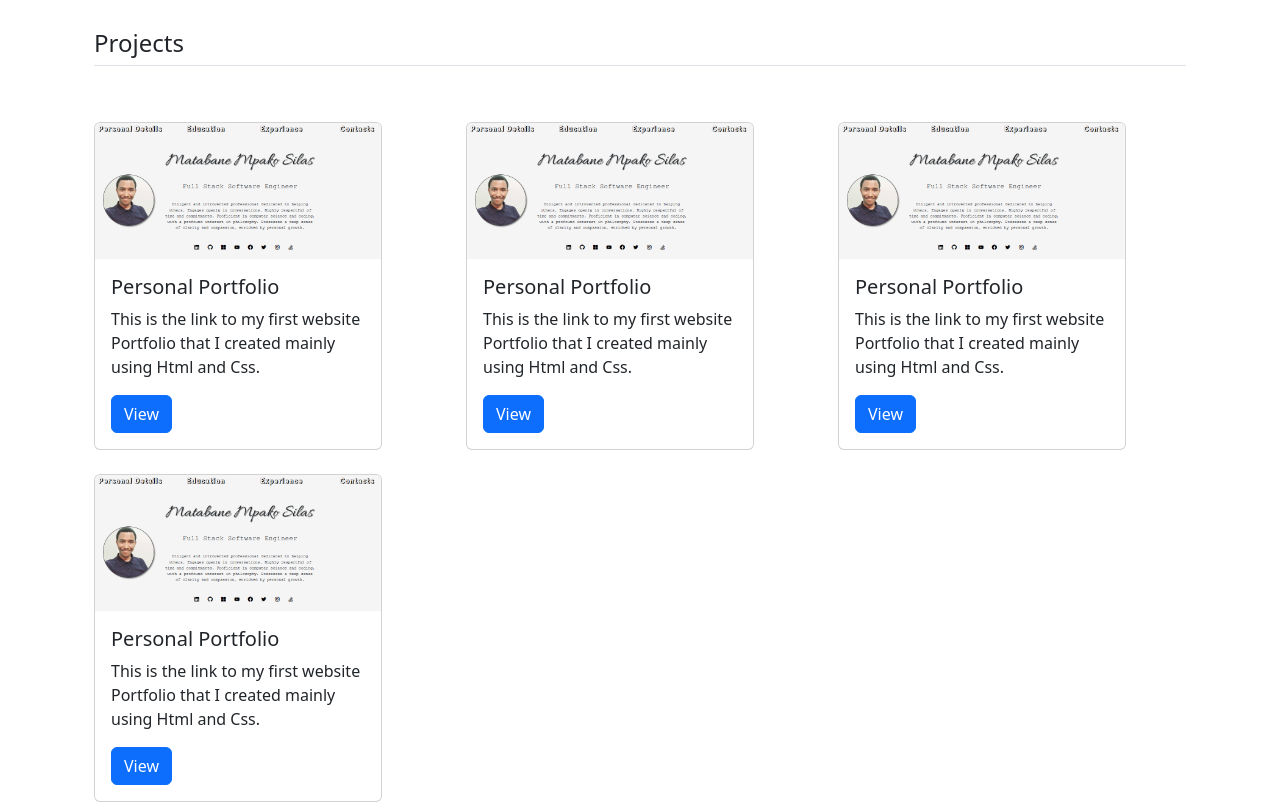
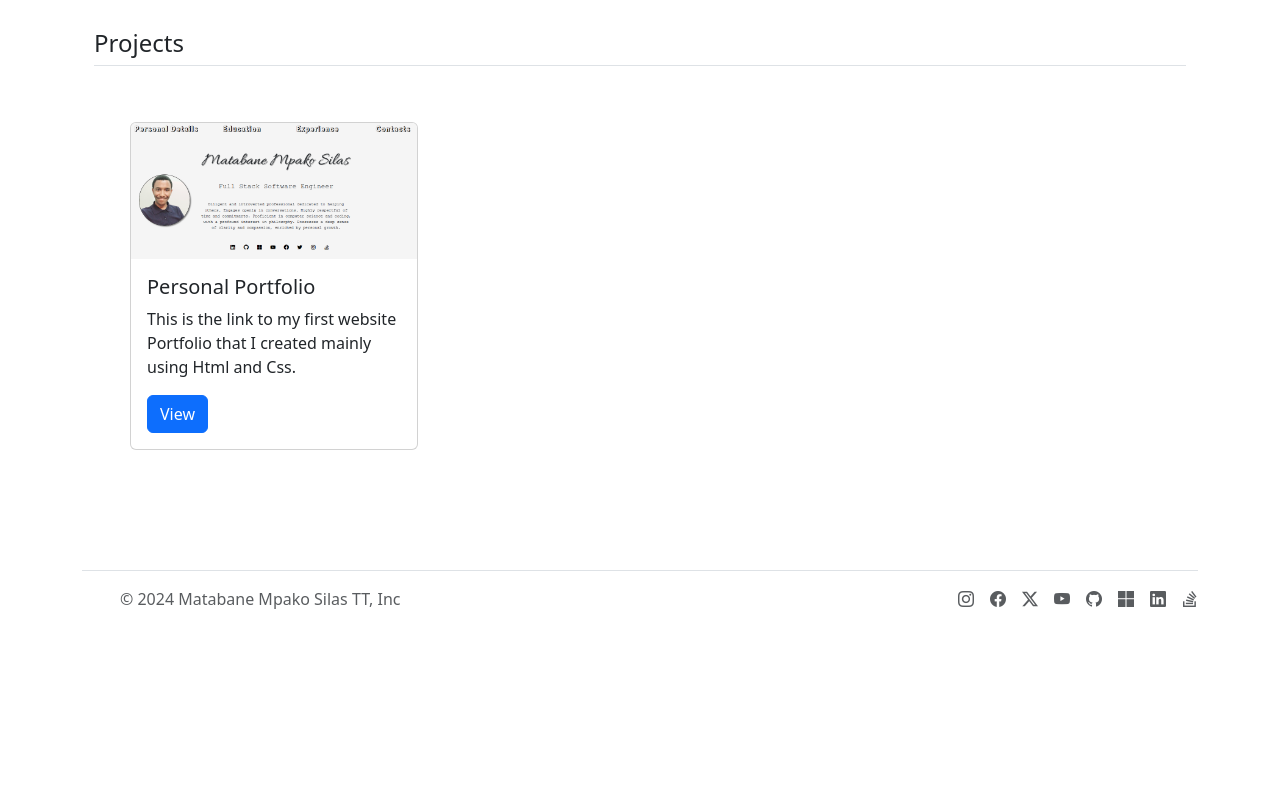
Before and after one commit to TT-World/Portfolio, a plain HTML site: page index.html in a window 1280 px wide. Shown: the part 1140-1946 px from the top of the page. After the commit the page ends 1791 px from the top, so only its background shows below. Drawn offline with nearby package versions, Linux system fonts and the light colour scheme.

Commit message:
Updated spacing

```diff
--- a/index.html
+++ b/index.html
@@ -150,7 +150,7 @@
       <!--Projects Start-->
       <div class="container px-4 py-5" id="hanging-icons">
         <h4 class="pb-2 border-bottom">Projects</h4>
-        <div class="row g-4 py-5 row-cols-1 row-cols-lg-3">
+        <div class="row mx-4 g-4 py-5 row-cols-1 row-cols-lg-3">
 
           <div class="col d-flex align-items-start">
             <div>
@@ -164,7 +164,7 @@
             </div>
             </div>
           </div>
-          <div class="col d-flex align-items-start">
+          <!--<div class="col d-flex align-items-start">
             <div>
               <div class="card" style="width: 18rem;">
                 <img src="Projects/First Web Portfolio/Portfolio Project.png" class="card-img-top" alt="...">
@@ -175,31 +175,9 @@
                 </div>
             </div>
             </div>
-          </div>
-          <div class="col d-flex align-items-start">
-            <div>
-              <div class="card" style="width: 18rem;">
-                <img src="Projects/First Web Portfolio/Portfolio Project.png" class="card-img-top" alt="...">
-                <div class="card-body">
-                  <h5 class="card-title">Personal Portfolio</h5>
-                  <p class="card-text">This is the link to my first website Portfolio that I created mainly using Html and Css.</p>
-                  <a href="https://tt-world.github.io/" class="btn btn-primary">View</a>
-                </div>
-            </div>
-            </div>
-          </div>
-          <div class="col d-flex align-items-start">
-            <div>
-              <div class="card" style="width: 18rem;">
-                <img src="Projects/First Web Portfolio/Portfolio Project.png" class="card-img-top" alt="...">
-                <div class="card-body">
-                  <h5 class="card-title">Personal Portfolio</h5>
-                  <p class="card-text">This is the link to my first website Portfolio that I created mainly using Html and Css.</p>
-                  <a href="https://tt-world.github.io/" class="btn btn-primary">View</a>
-                </div>
-            </div>
-            </div>
-          </div>
+          </div>-->
+
+
 
         </div>
       </div>
```
